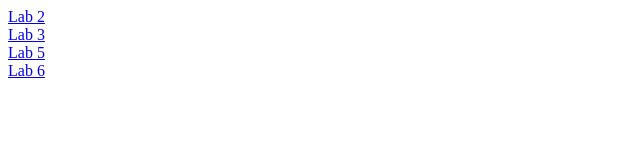
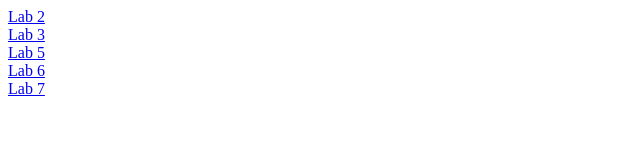
Before and after one commit to joud15/cpit-405-lab, a plain HTML site: page Labs/Labs.html in a window 1280 px wide. Shown: the full height of the page, 0-640 px from the left. Drawn offline with Linux system fonts and the light colour scheme.

Commit message:
Add Lab 7 link to Labs.html
Added link to Lab 7 and ensured proper formatting.

```diff
--- a/Labs/Labs.html
+++ b/Labs/Labs.html
@@ -13,5 +13,7 @@
 <a href="Lab5/index.html">Lab 5</a>
     <br>
 <a href="Lab6.html">Lab 6</a>
+   <br>
+<a href="Lab7.html">Lab 7</a>
 </body>
 </html>
```
